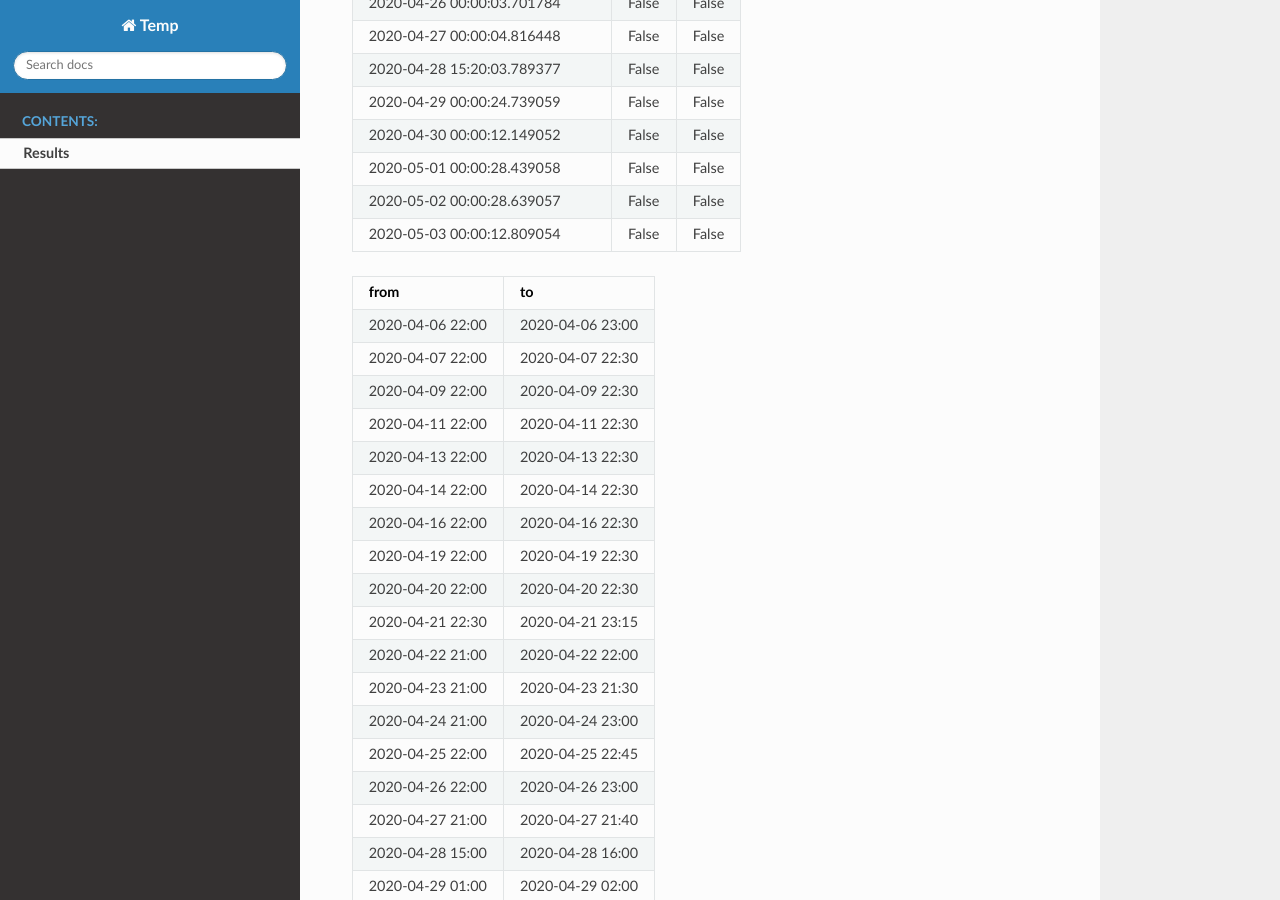
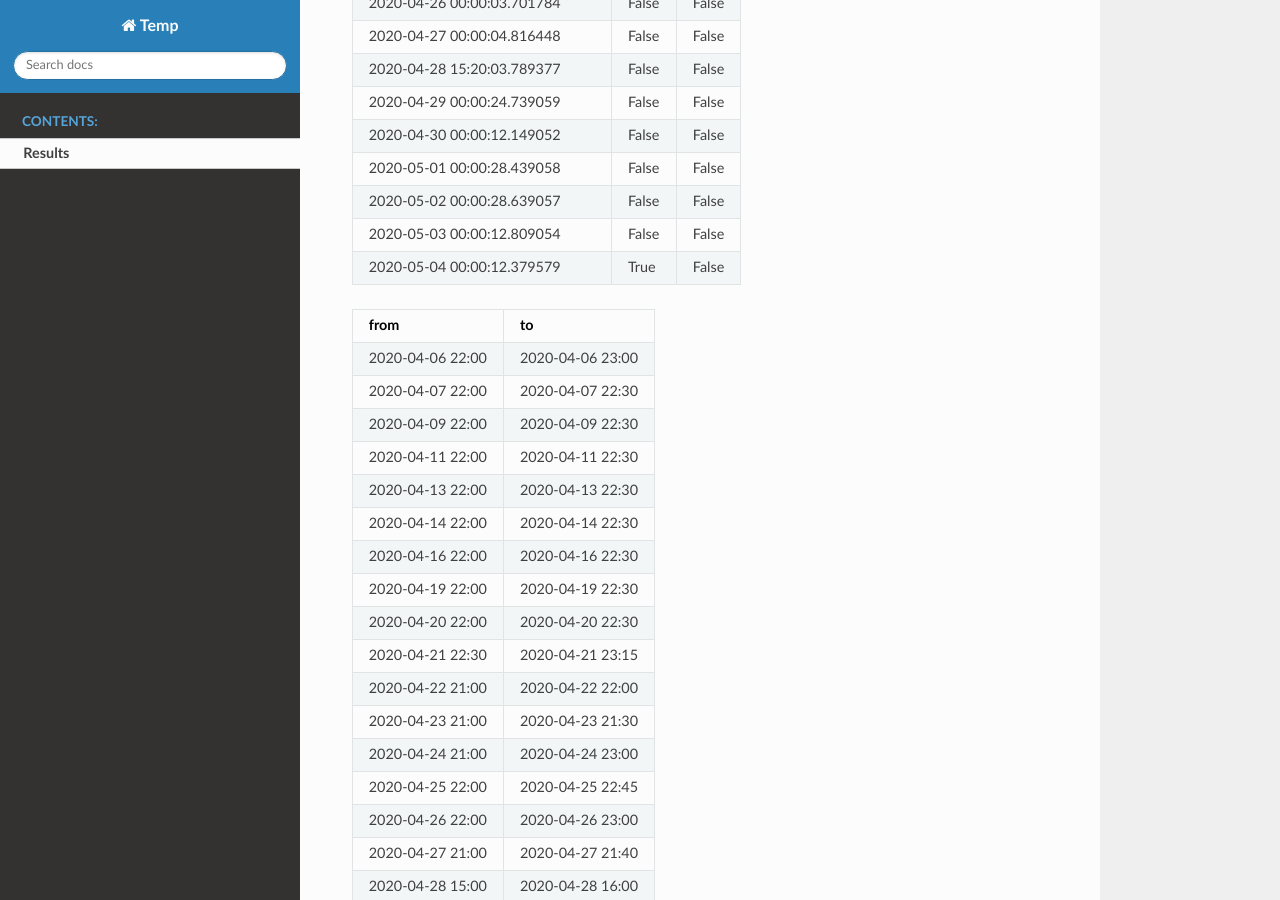
Before and after one commit to shlomow/queries-results, a Sphinx documentation site: the page built from source/results.rst, in a window 1280 px wide and 900 px high, scrolled down 866 px. Built offline with Sphinx 7.4.7 and the Read the Docs theme 2.0.0, drawn with Linux system fonts in a browser that asks for light colours.

Commit message:
update results

```diff
--- a/source/results.rst
+++ b/source/results.rst
@@ -33,6 +33,7 @@ Results
    2020-05-01 00:00:28.439058, False, False
    2020-05-02 00:00:28.639057, False, False
    2020-05-03 00:00:12.809054, False, False
+   2020-05-04 00:00:12.379579, True, False
 
 .. csv-table::
    :header: "from", "to"
```
Also changed, not shown: results.json (+1 -1 lines).
